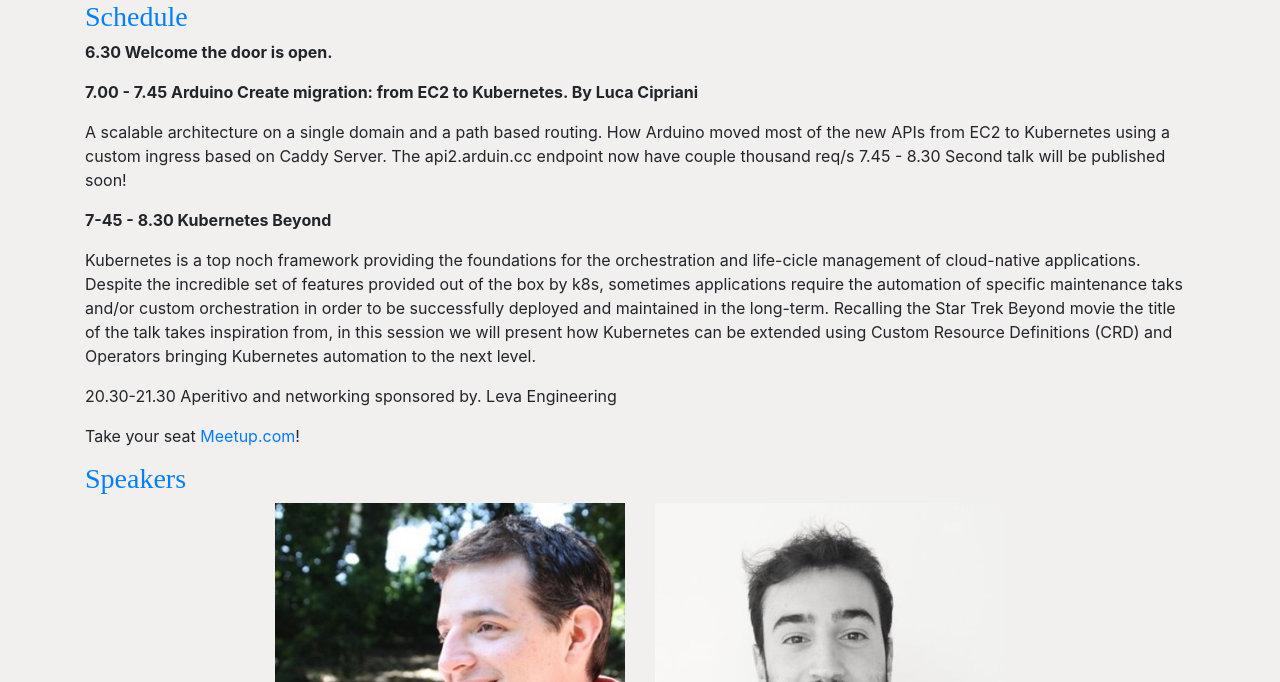
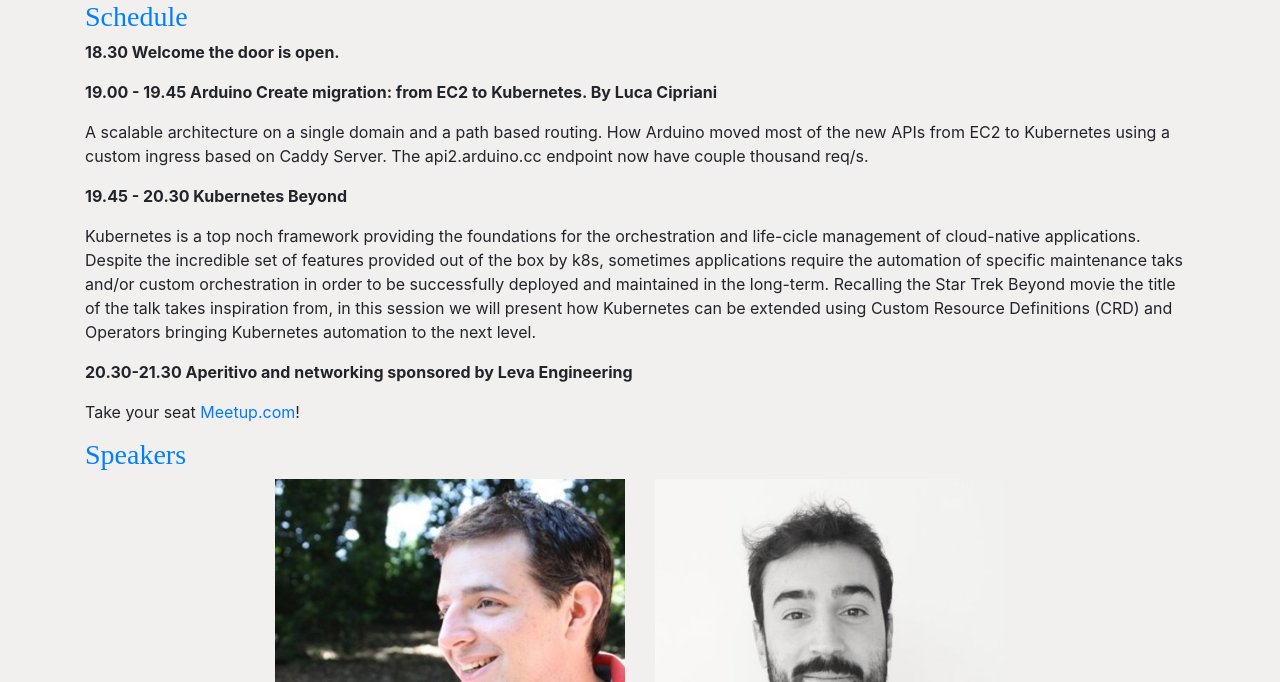
Before and after one commit to xrmx/devcampy.com, a Jekyll site: the page built from _posts/2018-01-07-cncf-meetup-kubernetes-everywhere.markdown, in a window 1280 px wide and 900 px high, scrolled down 730 px, cut to the strip 218-900 px from the top of the window. Built offline with Jekyll 4.4.1, drawn with Linux system fonts in a browser that asks for light colours; nearby versions of some CDN libraries; some web fonts are replaced.

Commit message:
kubernetes everywhere: use 24h format consistently
While at it do some random cosmetic changes.

```diff
--- a/_posts/2018-01-07-cncf-meetup-kubernetes-everywhere.markdown
+++ b/_posts/2018-01-07-cncf-meetup-kubernetes-everywhere.markdown
@@ -36,16 +36,16 @@
 
 ### Schedule
 
-**6.30 Welcome the door is open.**
+**18.30 Welcome the door is open.**
 
-**7.00 - 7.45 Arduino Create migration: from EC2 to Kubernetes. By Luca Cipriani**
+**19.00 - 19.45 Arduino Create migration: from EC2 to Kubernetes. By Luca Cipriani**
 
 A scalable architecture on a single domain and a path based routing.  How
 Arduino moved most of the new APIs from EC2 to Kubernetes using a custom ingress
-based on Caddy Server. The api2.arduin.cc endpoint now have couple thousand
-req/s 7.45 - 8.30 Second talk will be published soon!
+based on Caddy Server. The api2.arduino.cc endpoint now have couple thousand
+req/s.
 
-**7-45 - 8.30 Kubernetes Beyond**
+**19.45 - 20.30 Kubernetes Beyond**
 
 Kubernetes is a top noch framework providing the foundations for the
 orchestration and life-cicle management of cloud-native applications.  Despite
@@ -57,7 +57,7 @@
 using Custom Resource Definitions (CRD) and Operators bringing Kubernetes
 automation to the next level.
 
-20.30-21.30 Aperitivo and networking sponsored by. Leva Engineering
+**20.30-21.30 Aperitivo and networking sponsored by Leva Engineering**
 
 Take your seat
 [Meetup.com](https://www.meetup.com/CNCF-Italy/events/243039837/)!
```
